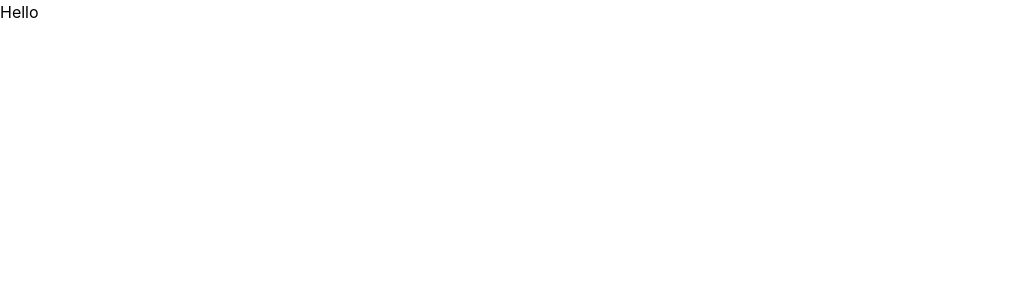
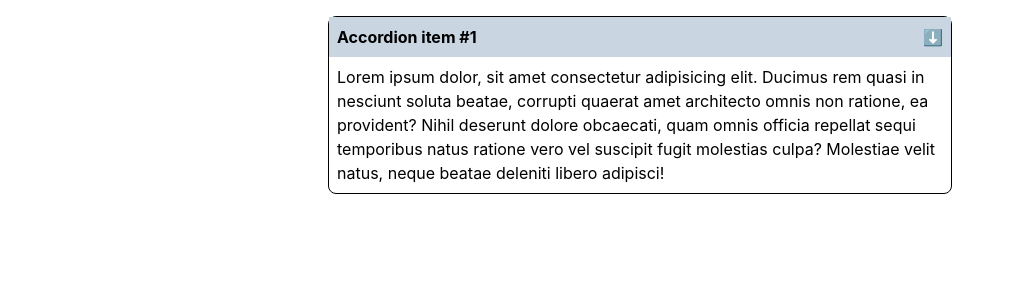
Before and after one commit to bobbyDeepak1415/accordion_01, a React (Vite) app: page / in a window 1280 px wide. Shown: the top 300 px of the page, without its empty margins (0-1014 px from the left). Built offline with nearby package versions, Linux system fonts and the light colour scheme.

Commit message:
changes made

```diff
--- a/src/components/Accordion.jsx
+++ b/src/components/Accordion.jsx
@@ -17,9 +17,10 @@ const data=[
 const Accordion = () => {
 
   return (
-    <>
-    Hello
-    </>
+    <div className='p-2 m-auto w-[50%]'>
+      <AccordionItem title={data[0].title} body={data[0].body}/>
+
+    </div>
   )
 }
 
--- a/src/components/AccordionItem.jsx
+++ b/src/components/AccordionItem.jsx
@@ -1,9 +1,18 @@
 import React from 'react'
 
-const AccordionItem = () => {
+const AccordionItem = ({title,body}) => {
   return (
-    <div>
-      Hello
+    <div className='border border-black rounded-lg mt-2'>
+      <div className='bg-slate-300 p-2 font-bold flex justify-between'>
+        <span>
+
+        {title}
+        </span>
+        <span>
+          ⬇️
+        </span>
+        </div>
+      <div className='p-2'>{body}</div>
     </div>
   )
 }
```
